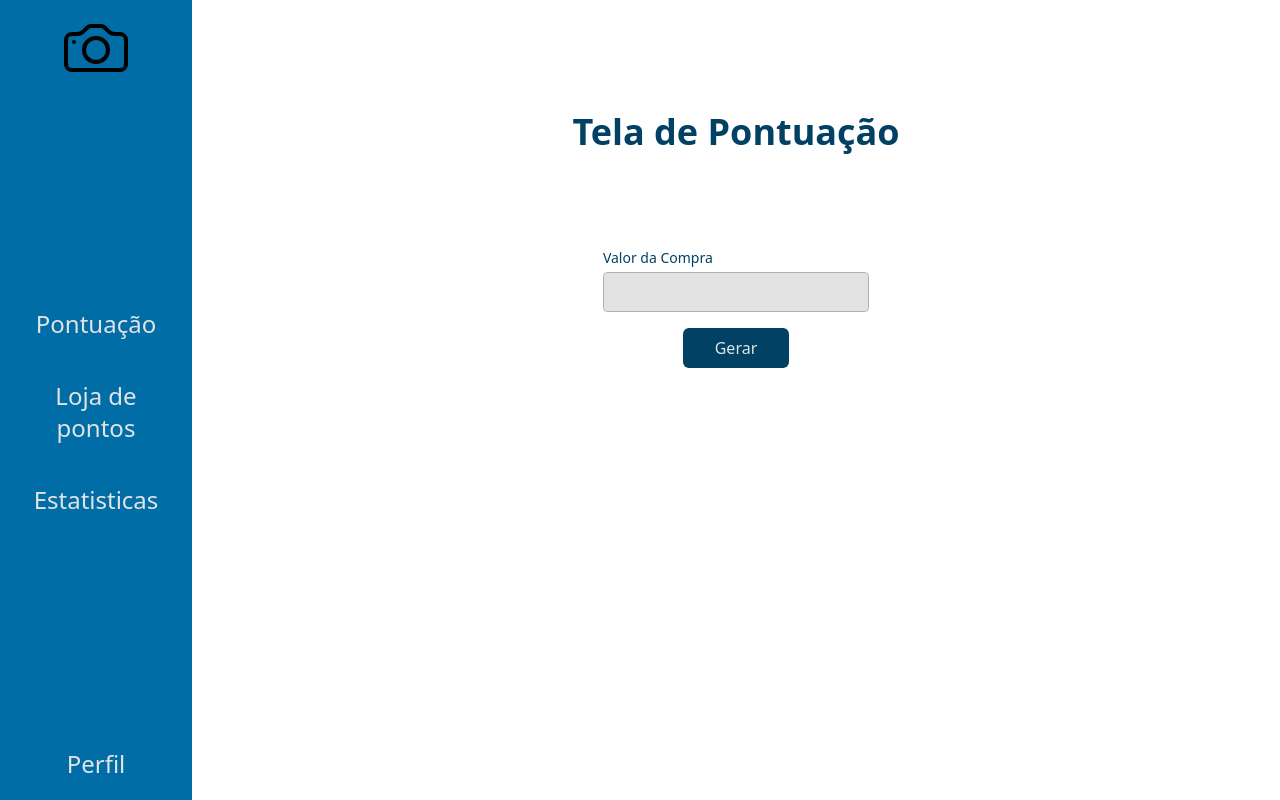
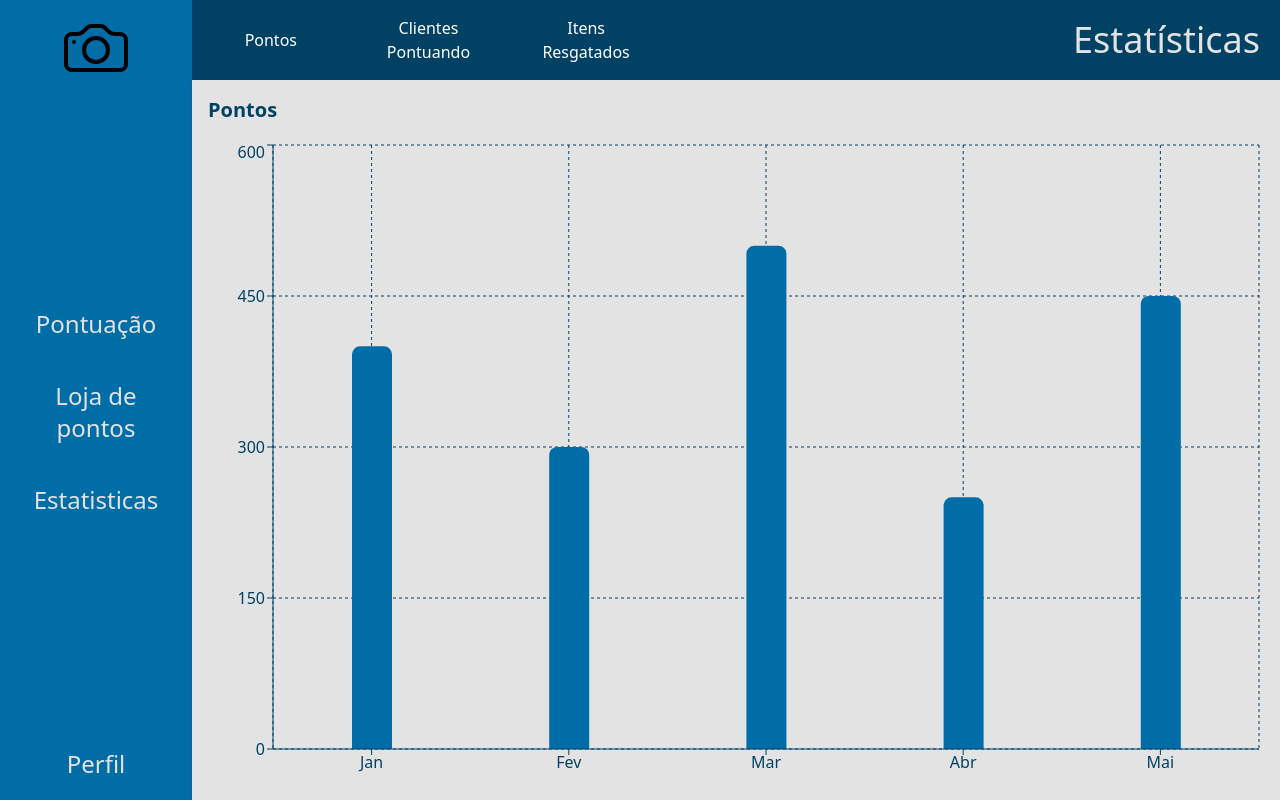
Before and after one commit to CaioAdriano1199/projetobuyscore, a Next.js app: page /principal in a window 1280 px wide. Both pictures are taken after a click on the button "Estatisticas". Built offline with nearby package versions, Linux system fonts and the light colour scheme.

Commit message:
fazando tela graficos

```diff
--- a/src/app/components/button/button.js
+++ b/src/app/components/button/button.js
@@ -17,6 +17,8 @@ const variants = {
     "bg-[var(--azulescuro)] font-medium rounded-md text-[rgb(227,227,227)] hover:bg-[var(--azulclaro)] focus:ring-blue-500 mx-auto block",
   secondary:
     "bg-[var(--azulclaro)] text-2xl text-[var(--branco)] hover:bg-[var(--branco)] hover:text-[var(--azulclaro)] w-full",
+  terciary:"border-none bg-[var(--azulescuro)] text-1xl text-[var(--branco)] hover:bg-[var(--branco)] hover:text-[var(--azulescuro)] w-full",
+
   outline:
     "border border-gray-300 text-gray-700 hover:bg-gray-100",
 };
--- /dev/null
+++ b/src/app/components/grafico/GraficoColuna.js
@@ -0,0 +1,45 @@
+"use client";
+import {
+  BarChart,
+  Bar,
+  XAxis,
+  YAxis,
+  CartesianGrid,
+  Tooltip,
+  ResponsiveContainer,
+} from "recharts";
+
+export default function GraficoColuna() {
+  const data = [
+    { nome: "Jan", pontos: 400 },
+    { nome: "Fev", pontos: 300 },
+    { nome: "Mar", pontos: 500 },
+    { nome: "Abr", pontos: 250 },
+    { nome: "Mai", pontos: 450 },
+  ];
+
+  return (
+    <div className="w-full h-full bg-[var(--branco)] p-4 shadow-md flex flex-col">
+      <h2 className="text-[var(--azulescuro)] text-xl font-semibold mb-4">
+        Pontos
+      </h2>
+
+      <div className="flex-1">
+        <ResponsiveContainer width="100%" height="100%">
+          <BarChart data={data}>
+            <CartesianGrid strokeDasharray="3 3" stroke="var(--azulescuro)" />
+            <XAxis dataKey="nome" stroke="var(--azulescuro)" />
+            <YAxis stroke="var(--azulescuro)" />
+            <Tooltip />
+            <Bar
+              dataKey="pontos"
+              fill="var(--azulclaro)"
+              barSize={40}
+              radius={[8, 8, 0, 0]}
+            />
+          </BarChart>
+        </ResponsiveContainer>
+      </div>
+    </div>
+  );
+}
--- a/src/app/components/sidemenu/sidemenu.js
+++ b/src/app/components/sidemenu/sidemenu.js
@@ -3,19 +3,19 @@ import { useState } from "react";
 import Button from "../button/button";
 const imageSrc = "/camera.svg";
 
-export default function Sidemenu() {
+export default function Sidemenu({ currentView, onSelect }) {
     return (
         <div className="bg-[var(--azulclaro)] flex flex-col items-center justify-between gap-4 h-screen w-[15%]">
 
             <img src={imageSrc} alt="Camera Icon" className="w-16 h-16 mb-4 mt-4" />
 
             <div className="flex flex-col justify-between w-full">
-                <Button type="submit" variant="secondary" className="w-full py-5">Pontuação</Button>
-                <Button type="submit" variant="secondary" className="w-full py-5">Loja de pontos</Button>
-                <Button type="submit" variant="secondary" className="w-full py-5">Estatisticas</Button>
+                <Button type="button" variant="secondary" onClick={() => onSelect("pontuacao")} aria-current={currentView === "pontuacao" ? "page" : undefined} className="w-full py-5">Pontuação</Button>
+                <Button type="button" variant="secondary" className="w-full py-5">Loja de pontos</Button>
+                <Button type="button" variant="secondary" onClick={() => onSelect("estatisticas")} aria-current={currentView === "estatisticas" ? "page" : undefined} className="w-full py-5">Estatisticas</Button>
             </div>
 
-            <Button type="submit" variant="secondary" className="w-full py-5">Perfil</Button>
+            <Button type="button" variant="secondary" className="w-full py-5">Perfil</Button>
         </div>
 
     );
--- /dev/null
+++ b/src/app/components/telaestatistica/telaestatistica.js
@@ -0,0 +1,30 @@
+"use client";
+import Button from "../button/button";
+import GraficoColuna from "../grafico/GraficoColuna";
+
+export default function Telaestatistica() {
+  return (
+    <div className="flex flex-col items-center justify-start w-full h-screen">
+      <div className="flex justify-between bg-[var(--azulescuro)] w-full items-center">
+        <div className="flex divide-x divide-white">
+          <Button variant="terciary" className="text-white px-6 py-4">
+            Pontos
+          </Button>
+          <Button variant="terciary" className="text-white px-6 py-4">
+            Clientes Pontuando
+          </Button>
+          <Button variant="terciary" className="text-white px-6 py-4">
+            Itens Resgatados
+          </Button>
+        </div>
+
+        <h1 className="text-4xl text-[var(--branco)] p-5">Estatísticas</h1>
+      </div>
+
+
+      <div className="flex-1 w-full">
+        <GraficoColuna />
+      </div>
+    </div>
+  );
+}
--- a/src/app/principal/page.js
+++ b/src/app/principal/page.js
@@ -2,14 +2,32 @@
 import { useState } from "react";
 import Sidemenu from "../components/sidemenu/sidemenu";
 import Telapontuacao from "../components/telapontuacao/telapontuacao";
+import Telaestatistica from "../components/telaestatistica/telaestatistica";
 
 export default function Page() {
+  const [currentView, setCurrentView] = useState("pontuacao");
+
+  function handleSelect(viewId) {
+    setCurrentView(viewId);
+  }
+
+  function renderView() {
+    switch (currentView) {
+      case "pontuacao":
+        return <Telapontuacao />;
+      case "estatisticas":
+        return <Telaestatistica />;
+      default:
+        return <Telapontuacao />;
+    }
+  }
+
   return (
     <div className="flex">
-        <Sidemenu />
-        <div className="w-[85%] h-screen">
-          <Telapontuacao />
-        </div>
-        </div>
-    );
+      <Sidemenu currentView={currentView} onSelect={handleSelect}/>
+      <div className="w-[85%] h-screen">
+        {renderView()}
+      </div>
+    </div>
+  );
 }
```
